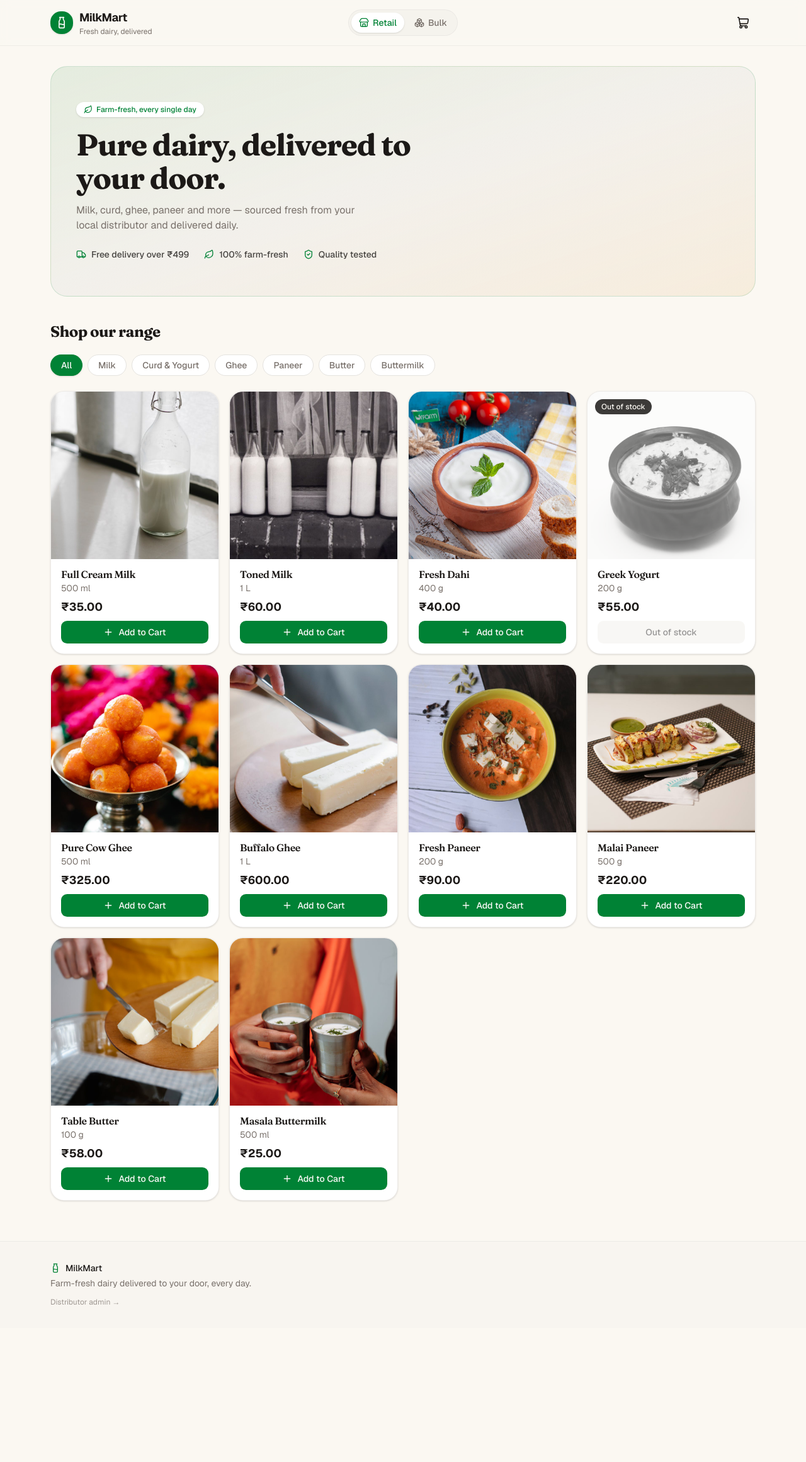
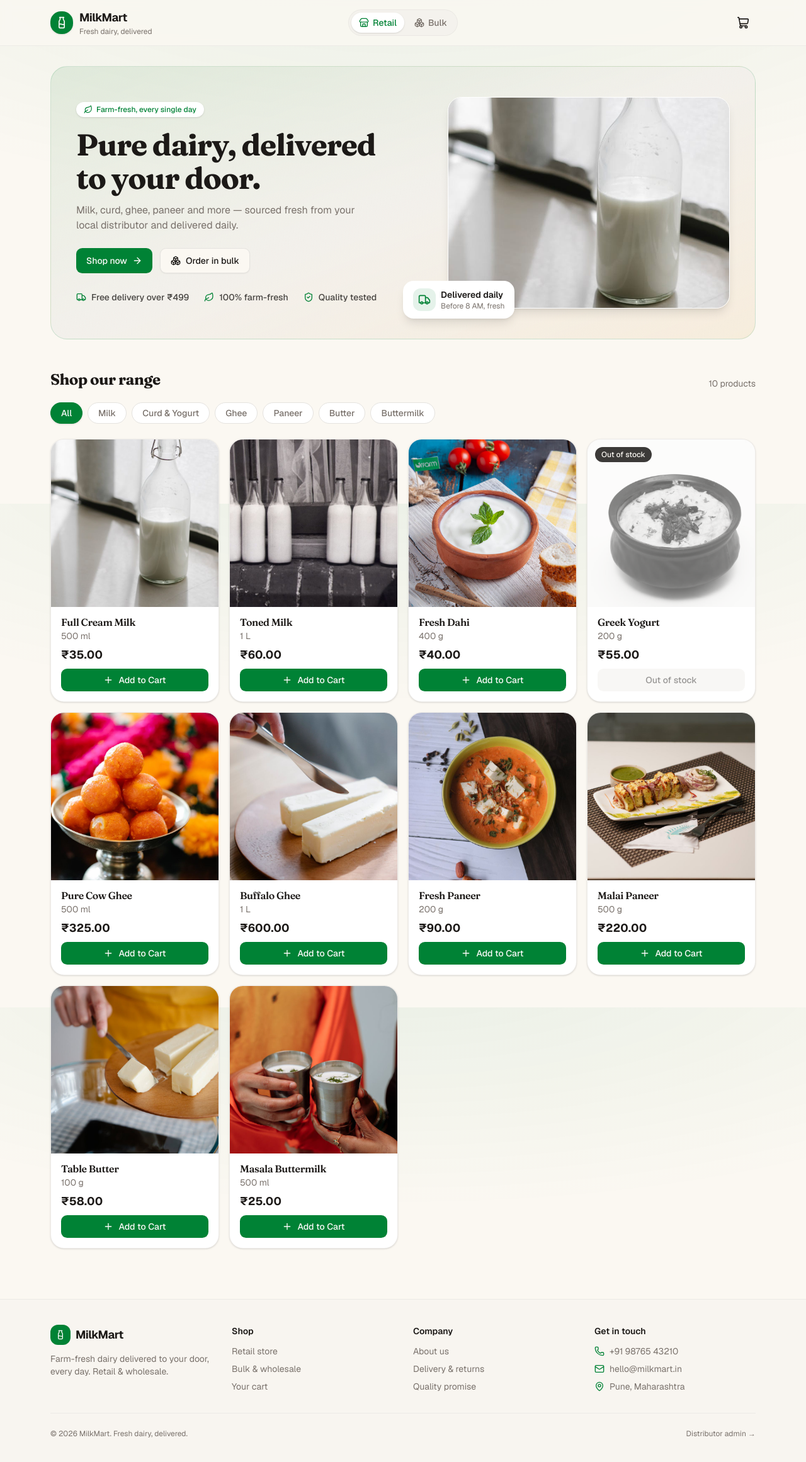
Before and after one commit to prsaini99/milk-distribution, a Next.js app: page / in a window 1280 px wide. Shown: the top 2322 px of the page at 63% size. Before the commit the page ends 2109 px from the top, so only its background shows below. Built offline with nearby package versions, Linux system fonts and the light colour scheme.

Commit message:
feat(ui): project-wide polish — hero with visual + CTAs, multi-column footer, background depth, card hover

```diff
--- a/src/app/(shop)/layout.tsx
+++ b/src/app/(shop)/layout.tsx
@@ -1,5 +1,5 @@
 import Link from "next/link";
-import { Milk } from "lucide-react";
+import { Milk, Phone, Mail, MapPin } from "lucide-react";
 import { CartBadge } from "@/components/cart/CartBadge";
 import { ModeSwitch } from "@/components/shop/ModeSwitch";
 
@@ -41,23 +41,96 @@ export default function ShopLayout({
         {children}
       </main>
 
-      <footer className="mt-8 border-t border-border/60 bg-secondary/40">
-        <div className="mx-auto max-w-6xl px-4 py-8 text-sm text-muted-foreground">
-          <div className="flex items-center gap-2 font-medium text-foreground">
-            <Milk className="size-4 text-primary" />
+      <footer className="mt-12 border-t border-border/60 bg-secondary/40">
+        <div className="mx-auto max-w-6xl px-4 py-10">
+          <div className="grid gap-8 sm:grid-cols-2 lg:grid-cols-4">
+            {/* Brand */}
+            <div className="lg:col-span-1">
+              <div className="flex items-center gap-2">
+                <span className="flex size-8 items-center justify-center rounded-lg bg-primary text-primary-foreground">
+                  <Milk className="size-4" />
+                </span>
+                <span className="text-lg font-bold tracking-tight">
                   MilkMart
+                </span>
               </div>
-          <p className="mt-1">
-            Farm-fresh dairy delivered to your door, every day.
+              <p className="mt-3 max-w-xs text-sm text-muted-foreground">
+                Farm-fresh dairy delivered to your door, every day. Retail &amp;
+                wholesale.
               </p>
+            </div>
+
+            {/* Shop */}
+            <FooterCol title="Shop">
+              <FooterLink href="/">Retail store</FooterLink>
+              <FooterLink href="/bulk">Bulk &amp; wholesale</FooterLink>
+              <FooterLink href="/cart">Your cart</FooterLink>
+            </FooterCol>
+
+            {/* Company */}
+            <FooterCol title="Company">
+              <FooterLink href="#">About us</FooterLink>
+              <FooterLink href="#">Delivery &amp; returns</FooterLink>
+              <FooterLink href="#">Quality promise</FooterLink>
+            </FooterCol>
+
+            {/* Contact */}
+            <FooterCol title="Get in touch">
+              <span className="flex items-center gap-2 text-sm text-muted-foreground">
+                <Phone className="size-4 text-primary" /> +91 98765 43210
+              </span>
+              <span className="flex items-center gap-2 text-sm text-muted-foreground">
+                <Mail className="size-4 text-primary" /> hello@milkmart.in
+              </span>
+              <span className="flex items-center gap-2 text-sm text-muted-foreground">
+                <MapPin className="size-4 text-primary" /> Pune, Maharashtra
+              </span>
+            </FooterCol>
+          </div>
+
+          <div className="mt-8 flex flex-col items-center justify-between gap-3 border-t border-border/60 pt-6 text-xs text-muted-foreground sm:flex-row">
+            <p>© 2026 MilkMart. Fresh dairy, delivered.</p>
             <Link
               href="/admin"
-            className="mt-3 inline-block text-xs text-muted-foreground/70 transition hover:text-primary"
+              className="transition hover:text-primary"
             >
               Distributor admin →
             </Link>
+          </div>
         </div>
       </footer>
     </div>
   );
 }
+
+function FooterCol({
+  title,
+  children,
+}: {
+  title: string;
+  children: React.ReactNode;
+}) {
+  return (
+    <div>
+      <p className="text-sm font-semibold">{title}</p>
+      <div className="mt-3 flex flex-col gap-2">{children}</div>
+    </div>
+  );
+}
+
+function FooterLink({
+  href,
+  children,
+}: {
+  href: string;
+  children: React.ReactNode;
+}) {
+  return (
+    <Link
+      href={href}
+      className="text-sm text-muted-foreground transition hover:text-primary"
+    >
+      {children}
+    </Link>
+  );
+}
--- a/src/app/(shop)/page.tsx
+++ b/src/app/(shop)/page.tsx
@@ -1,8 +1,10 @@
+import Image from "next/image";
 import Link from "next/link";
-import { Truck, Leaf, ShieldCheck } from "lucide-react";
+import { Truck, Leaf, ShieldCheck, ArrowRight, Boxes } from "lucide-react";
 import { listProducts } from "@/server/services/product.service";
 import { listCategories } from "@/server/services/category.service";
 import { ProductCard } from "@/components/shop/ProductCard";
+import { buttonVariants } from "@/components/ui/button";
 
 /**
  * Storefront home / catalogue. Server component — calls the service layer
@@ -20,13 +22,15 @@ export default async function CataloguePage({
   ]);
 
   return (
-    <div className="space-y-10">
+    <div className="space-y-12">
       {/* Hero */}
-      <section className="overflow-hidden rounded-3xl border border-primary/15 bg-gradient-to-br from-primary/10 via-secondary to-gold/10 px-6 py-10 sm:px-10 sm:py-14">
+      <section className="overflow-hidden rounded-3xl border border-primary/15 bg-gradient-to-br from-primary/10 via-secondary to-gold/10">
+        <div className="grid items-center gap-8 px-6 py-10 sm:px-10 sm:py-12 lg:grid-cols-2">
+          <div>
             <p className="inline-flex items-center gap-1.5 rounded-full bg-card px-3 py-1 text-xs font-medium text-primary shadow-sm">
               <Leaf className="size-3.5" /> Farm-fresh, every single day
             </p>
-        <h1 className="mt-4 max-w-xl text-4xl font-bold leading-[1.1] sm:text-5xl">
+            <h1 className="mt-4 text-4xl font-bold leading-[1.1] sm:text-5xl">
               Pure dairy, delivered to your door.
             </h1>
             <p className="mt-3 max-w-md text-base text-muted-foreground">
@@ -34,7 +38,25 @@ export default async function CataloguePage({
               distributor and delivered daily.
             </p>
 
-        <div className="mt-6 flex flex-wrap gap-x-6 gap-y-3 text-sm font-medium">
+            <div className="mt-6 flex flex-wrap gap-3">
+              <Link
+                href="#catalogue"
+                className={buttonVariants({ size: "lg" })}
+              >
+                Shop now <ArrowRight className="size-4" />
+              </Link>
+              <Link
+                href="/bulk"
+                className={buttonVariants({
+                  size: "lg",
+                  variant: "outline",
+                })}
+              >
+                <Boxes className="size-4" /> Order in bulk
+              </Link>
+            </div>
+
+            <div className="mt-7 flex flex-wrap gap-x-6 gap-y-3 text-sm font-medium">
               <Chip icon={<Truck className="size-4 text-primary" />}>
                 Free delivery over ₹499
               </Chip>
@@ -45,22 +67,52 @@ export default async function CataloguePage({
                 Quality tested
               </Chip>
             </div>
+          </div>
+
+          {/* Hero visual */}
+          <div className="relative hidden lg:block">
+            <div className="relative ml-auto aspect-[4/3] w-full max-w-md overflow-hidden rounded-2xl border border-card shadow-lg">
+              <Image
+                src="/catalogue/full-cream-milk.jpg"
+                alt="Fresh dairy"
+                fill
+                sizes="(max-width: 1024px) 0px, 28rem"
+                className="object-cover"
+                priority
+              />
+            </div>
+            <div className="absolute -bottom-4 -left-4 flex items-center gap-2 rounded-xl bg-card px-4 py-3 shadow-lg">
+              <span className="flex size-9 items-center justify-center rounded-lg bg-primary/10 text-primary">
+                <Truck className="size-5" />
+              </span>
+              <div className="leading-tight">
+                <p className="text-sm font-semibold">Delivered daily</p>
+                <p className="text-xs text-muted-foreground">
+                  Before 8 AM, fresh
+                </p>
+              </div>
+            </div>
+          </div>
+        </div>
       </section>
 
       {/* Catalogue */}
-      <section className="space-y-5">
+      <section id="catalogue" className="scroll-mt-24 space-y-5">
         <div className="flex items-end justify-between">
           <h2 className="text-2xl font-bold">Shop our range</h2>
+          <span className="text-sm text-muted-foreground">
+            {products.length} product{products.length === 1 ? "" : "s"}
+          </span>
         </div>
 
         {/* Category filter — horizontal scroll on mobile */}
         <nav className="-mx-4 flex gap-2 overflow-x-auto px-4 pb-1 [scrollbar-width:none] [&::-webkit-scrollbar]:hidden">
-          <FilterPill label="All" href="/" active={!category} />
+          <FilterPill label="All" href="/#catalogue" active={!category} />
           {categories.map((c) => (
             <FilterPill
               key={c.id}
               label={c.name}
-              href={`/?category=${c.slug}`}
+              href={`/?category=${c.slug}#catalogue`}
               active={category === c.slug}
             />
           ))}
--- a/src/app/globals.css
+++ b/src/app/globals.css
@@ -129,9 +129,20 @@
   }
   body {
     @apply bg-background text-foreground;
+    /* Subtle depth: a faint green wash from the top of the page. */
+    background-image: radial-gradient(
+      ellipse 90% 50% at 50% -10%,
+      color-mix(in oklch, var(--primary) 7%, transparent),
+      transparent
+    );
+    background-attachment: fixed;
   }
   html {
     @apply font-sans;
+    scroll-behavior: smooth;
+  }
+  ::selection {
+    background: color-mix(in oklch, var(--primary) 22%, transparent);
   }
   h1,
   h2,
--- a/src/components/shop/ProductCard.tsx
+++ b/src/components/shop/ProductCard.tsx
@@ -11,7 +11,7 @@ import { AddToCartButton } from "@/components/cart/AddToCartButton";
  */
 export function ProductCard({ product }: { product: Product }) {
   return (
-    <div className="group flex flex-col overflow-hidden rounded-2xl border border-border/70 bg-card shadow-sm transition duration-200 hover:-translate-y-1 hover:shadow-md">
+    <div className="group flex flex-col overflow-hidden rounded-2xl border border-border/70 bg-card shadow-sm transition duration-200 hover:-translate-y-1 hover:border-primary/30 hover:shadow-md">
       <Link href={`/products/${product.id}`} className="flex flex-col">
         <div className="relative aspect-square overflow-hidden bg-secondary/50">
           <Image
```
Lines whose indentation alone changed are shown as unchanged.
